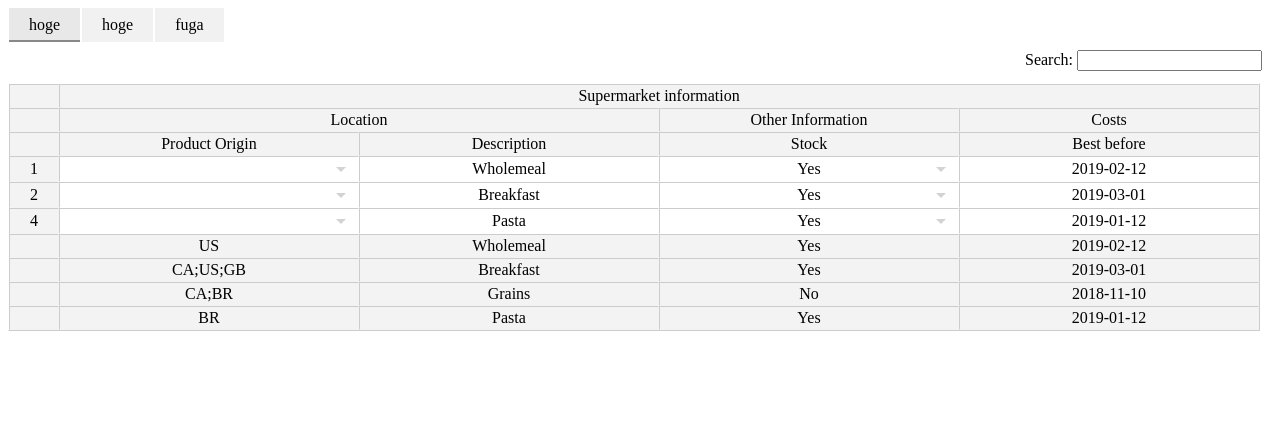
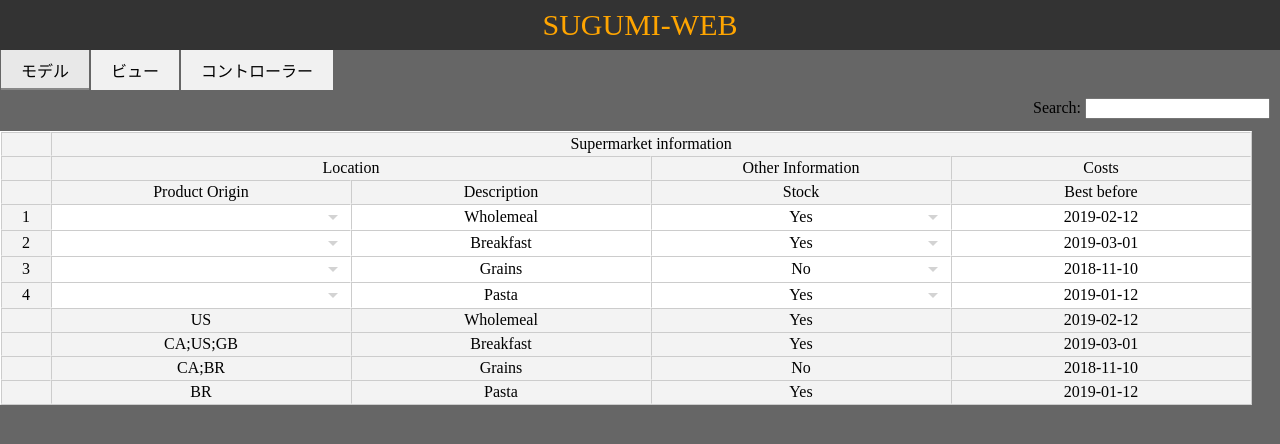
Before and after one commit to AtsushiUtsumi/sugumi_web_alpha, a Flask app: page / in a window 1280 px wide. Shown: the top 444 px of the page. Run offline with Flask 3, Linux system fonts and the light colour scheme; some libraries are stand-ins or nearby versions.

Commit message:
CSS適用

```diff
--- a/templates/jss.html
+++ b/templates/jss.html
@@ -1,9 +1,21 @@
-<html>
+<!DOCTYPE html>
+<html lang="ja">
+
+<head>
+    <meta charset="UTF-8">
+    <meta name="viewport" content="width=device-width, initial-scale=1.0">
+    <title>SUGUMI-WEB</title>
     <script src="{{ url_for('static', filename='jspreadsheet/jspreadsheet.js') }}"></script>
     <script src="{{ url_for('static', filename='jsuites/jsuites.js') }}"></script>
     <link rel="stylesheet" href="{{ url_for('static', filename='jspreadsheet/jspreadsheet.css') }}">
     <link rel="stylesheet" href="{{ url_for('static', filename='jspreadsheet/jspreadsheet.themes.css') }}">
     <link rel="stylesheet" href="{{ url_for('static', filename='jsuites/jsuites.css') }}" type="text/css" />
+</head>
+
+<body style="background-color: #666666;margin: 0;">
+    <div style="background-color: #333333;width: 100%;height: 50px;text-align: center;display: flex;justify-content: center;">
+        <div style="align-self: center;font-size: 30px;color: orange">SUGUMI-WEB</div>
+    </div>
     <div id='spreadsheet'></div>
 
     <script>
@@ -48,8 +60,8 @@
             allowInsertRow: false,
             allowDeleteRow: false,
             allowComments: false,
-        worksheetId: 'hoge',
-        worksheetName: 'hoge',
+            worksheetId: 'A',
+            worksheetName: 'モデル',
             defaultColWidth: '300px',
             filters: false,
             footers: [
@@ -70,19 +82,28 @@
             worksheets: [
                 worksheet,
                 {
-                minDimensions: [7, 7],
+                    minDimensions: [7, 7], data: [
+                        ['US', 'Wholemeal', 'Yes', '2019-02-12'],
+                        ['CA', 'Breakfast', 'Yes', '2019-03-01'],
+                        ['BR', 'Grains', 'No', '2018-11-10'],
+                        ['BR', 'Pasta', 'Yes', '2019-01-12'],
+                    ],
                     search: true,
                     worksheetId: 'hoge',
-                worksheetName: 'hoge',
+                    worksheetName: 'ビュー',
                 },
                 {
                     minDimensions: [5, 5],
                     search: true,
                     worksheetId: 'fuga',
-                worksheetName: 'fuga',
+                    worksheetName: 'コントローラー',
                 },
             ],
-        onchange: function(sheet, cell) {console.log(sheet);console.log(cell);},
+            onchange: function (sheet, cell) {
+                console.log('変更されたシートのデータ取得');
+                console.log(sheet.getData());
+                console.log(sheet);
+            },
         });
 
         const getMethods = (obj) => {
@@ -104,10 +125,11 @@
         for (var tmp of getMethods(sheet[0])) {
             //if (tmp.startsWith('set')) console.log(tmp);
         }
-    console.log(sheet[0].getConfig());
-    console.log('====================================');
-    console.log(sheet[0]);
-    sheet[0].hideRow(2);
+        // console.log(sheet[0].getConfig());
+        // console.log('====================================');
+        // console.log(sheet[0]);
+        // sheet[0].hideRow(2);
     </script>
+</body>
 
 </html>
```
Lines whose indentation alone changed are shown as unchanged.
